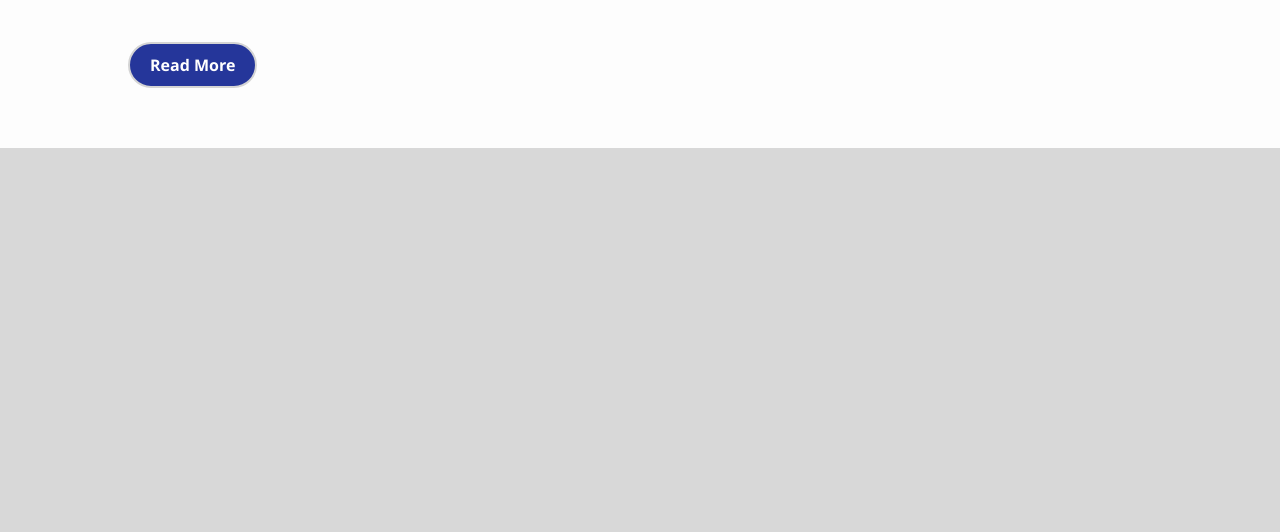
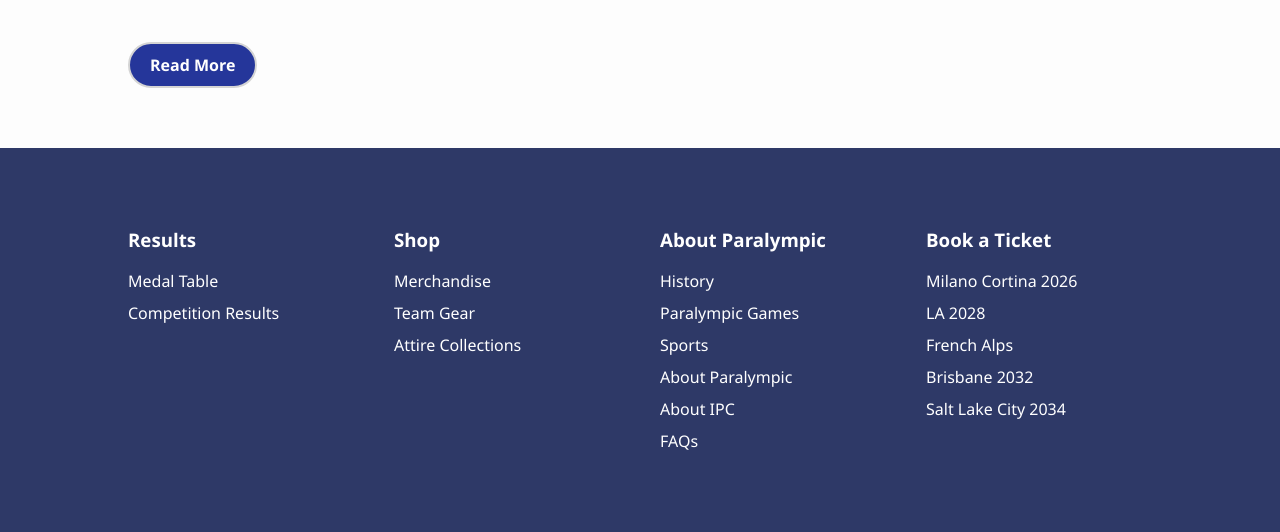
Before and after one commit to JakePhillip1000/Studio3_FinalProj, a Django app: template ParalympicProject/Paralympic2050/templates/home.html in a window 1280 px wide. Shown: the part 1535-2067 px from the top of the page. Before the commit the page ends 1683 px from the top, so only its background shows below. Run offline with Django 3.2, Linux system fonts and the light colour scheme; the template is opened without the code that fills it, so the values that code supplies are empty.

Commit message:
modify home page

```diff
--- a/ParalympicProject/Paralympic2050/static/css_file/home.css
+++ b/ParalympicProject/Paralympic2050/static/css_file/home.css
@@ -2,7 +2,7 @@
     margin: 0;
     padding: 0;
     height: 100%;
-    background-color: rgb(216, 216, 216);
+    background-color: rgb(255, 255, 255);
 }
 
 .video-section {
@@ -19,6 +19,7 @@
     width: 100%;
     height: 100%;
     object-fit: cover;
+    filter: brightness(60%);
 }
 
 /*The recent news css*/
@@ -27,7 +28,7 @@
     top: 50%;
     left: 10%;
     transform: translateY(-50%);
-    color: #212121;
+    color: #ffffff;
     font-family: 'Segoe UI', Tahoma, Geneva, Verdana, sans-serif;
 }
 
@@ -41,13 +42,13 @@
     font-size: 60px;
     font-weight: 900;
     margin: 5px 0;
-    color: #212121;
+    color: #ffffff;
 }
 
 .subtitle {
     font-size: 28px;
     font-weight: 600;
-    color: #3e3e3e;
+    color: #ffffff;
     margin-top: 0;
     margin-bottom: 25px;
 }
@@ -157,3 +158,58 @@
     color: rgb(104, 34, 171);
     text-decoration: underline;
 }
+
+/* THe footer part of the program */
+.footer {
+    background-color: #2e3967;
+    color: white;
+    padding: 60px 10% 30px;
+    font-family: 'Segoe UI', Tahoma, Geneva, Verdana, sans-serif;
+}
+
+.footer-container{
+    display: flex;
+    justify-content: space-between;
+    flex-wrap: wrap;
+    gap: 40px;
+    margin-bottom: 40px;
+}
+
+ul {
+  list-style-type: none;
+}
+
+.footer-column{
+    flex: 1;
+    min-width: 180px;
+}
+
+.footer-columnn h3{
+    font-size: 20px;
+    font-weight: bold;
+    font-family: Cambria, Cochin, Georgia, Times, 'Times New Roman', serif;
+    margin-bottom: 10px;
+    border-bottom: 2px solid white;
+    display: inline-block;
+    padding-bottom: 5px;
+}
+
+.footer-column ul{
+    list-style-type: none;
+    padding: 0;
+    margin: 0;
+}
+
+.footer-column ul li{
+    margin-bottom: 10px;
+}
+
+.footer-column ul li a{
+    color: white;
+    text-decoration: none;
+    transition: color 0.3 ease;
+}
+
+.footer-column ul li a:hover{
+    color: rgb(231, 231, 231);
+}
--- a/ParalympicProject/Paralympic2050/static/css_file/menu.css
+++ b/ParalympicProject/Paralympic2050/static/css_file/menu.css
@@ -2,7 +2,7 @@
     font-family: Arial, sans-serif;
     margin: 0;
     padding: 20px;
-    background-color: #dedede;
+    background-color: #ffffff;
 }
 
 .head {
--- a/ParalympicProject/Paralympic2050/static/js_file/home.js
+++ b/ParalympicProject/Paralympic2050/static/js_file/home.js
@@ -9,7 +9,7 @@
 
 gainNode.gain.value = 1.0;
 
-document.addEventListener("click", function () {
+video.addEventListener("click", function () {
     if (video.muted) {
         video.muted = false;
         audioContext.resume();
--- a/ParalympicProject/Paralympic2050/templates/home.html
+++ b/ParalympicProject/Paralympic2050/templates/home.html
@@ -47,7 +47,7 @@
                     For more information, please visit:<br/>
                     <a class = "more-info-link" href = "https://www.paralympic.org/milano-cortina-2026/mascot">"https://www.paralympic.org/milano-cortina-2026/mascot"</a>
                 </p>
-                <a href = "#" class ="read-more">Read More</a>
+                <a href = "https://www.paralympic.org/milano-cortina-2026/mascot" class ="read-more">Read More</a>
             </div>
             <div class = "event-image">
                 <img src="{% static 'img/banner_img/Milano_cortina.png' %}" alt="Milano Cortina 2026">
@@ -55,6 +55,84 @@
         </div>
     </section>
 
+    <!--The footer part of HTML page-->
+    <footer class = "footer">
+        <div class = "footer-container">
+
+            <div class = "footer-column">
+                <h3>Results</h3>
+                <ul>
+                    <li>
+                        <a href = "#">Medal Table</a>
+                    </li>
+                    <li>
+                        <a href = "#">Competition Results</a>
+                    </li>
+                </ul>
+            </div>
+
+            <div class = "footer-column">
+                <h3>Shop</h3>
+                <ul>
+                    <li>
+                        <a href = "#">Merchandise</a>
+                    </li>
+                    <li>
+                        <a href = "#">Team Gear</a>
+                    </li>
+                    <li>
+                        <a href = "#">Attire Collections</a>
+                    </li>
+                </ul>
+            </div>
+
+            <div class = "footer-column">
+                <h3>About Paralympic</h3>
+                <ul>
+                    <li>
+                        <a href = "#">History</a>
+                    </li>
+                    <li>
+                        <a href = "#">Paralympic Games</a>
+                    </li>
+                    <li>
+                        <a href = "#">Sports</a>
+                    </li>
+                    <li>
+                        <a href = "#">About Paralympic</a>
+                    </li>
+                    <li>
+                        <a href = "#">About IPC</a>
+                    </li>
+                    <li>
+                        <a href = "#">FAQs</a>
+                    </li>
+                </ul>
+            </div>
+
+            <div class = "footer-column">
+                <h3>Book a Ticket</h3>
+                <ul>
+                    <li>
+                        <a href = "#">Milano Cortina 2026</a>
+                    </li>
+                    <li>
+                        <a href = "#">LA 2028</a>
+                    </li>
+                    <li>
+                        <a href = "#">French Alps</a>
+                    </li>
+                    <li>
+                        <a href = "#">Brisbane 2032</a>
+                    </li>
+                    <li>
+                        <a href = "#">Salt Lake City 2034</a>
+                    </li>
+                </ul>
+            </div>
+        </div>
+    </footer>
+
 
     <script src="{% static 'js_file/home.js' %}"></script>
     {% endblock %}
```
